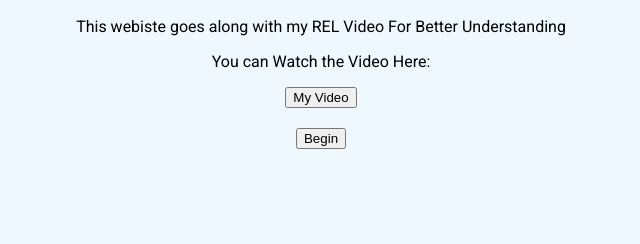
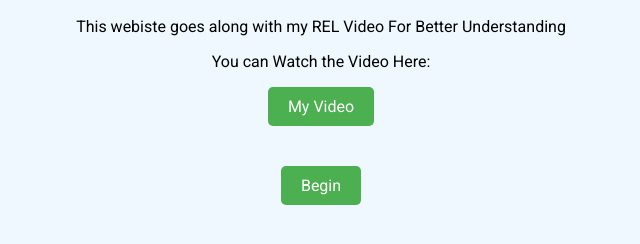
Before and after one commit to harrison991/RE-Assesment, a plain HTML site: page pages/index.html in a window 1280 px wide. Shown: the part 112-356 px from the top of the page, without its empty margins (319-959 px from the left). Drawn offline with Linux system fonts and the light colour scheme.

Commit message:
new styles

```diff
--- a/styles/style.css
+++ b/styles/style.css
@@ -1,13 +1,70 @@
 body {
   background-color: aliceblue;
-    font-family: "Roboto", "sans-serif";
+  font-family: 'Roboto', 'sans-serif';
 }
 
+/* Style for button inside the main div */
+.main input[type='button'] {
+  background-color: #4caf50; /* Green background */
+  color: white; /* White text */
+  padding: 10px 20px; /* Padding */
+  border: none; /* No border */
+  border-radius: 5px; /* Rounded corners */
+  cursor: pointer; /* Pointer cursor on hover */
+  font-size: 16px; /* Font size */
+  font-family: 'Roboto', sans-serif; /* Font family */
+  transition: background-color 0.3s; /* Smooth transition */
+}
+
+/* Hover effect for button inside the main div */
+.main input[type='button']:hover {
+  background-color: #e53935; /* Darker green on hover */
+}
+
+/* Style for button inside the button div */
+.button button {
+  background-color: #4caf50; /* Red background */
+  color: white; /* White text */
+  padding: 10px 20px; /* Padding */
+  border: none; /* No border */
+  border-radius: 5px; /* Rounded corners */
+  cursor: pointer; /* Pointer cursor on hover */
+  font-size: 16px; /* Font size */
+  font-family: 'Roboto', sans-serif; /* Font family */
+  transition: background-color 0.3s; /* Smooth transition */
+  display: block; /* Center align */
+  margin: 20px auto; /* Center align with margin */
+}
+
+/* Hover effect for button inside the button div */
+.button button:hover {
+  background-color: #e53935; /* Darker red on hover */
+}
+
+/* Center align the button container */
 .button {
   display: flex;
   justify-content: center;
   align-items: center;
   margin-top: 20px; /* Add some spacing from the content above */
+}
+
+/* Center align main content */
+.main {
+  justify-content: center;
+  text-align: center;
+}
+
+/* General styles for text and alignment */
+.title,
+.subtitle,
+.author,
+.video,
+.extravidtitle {
+  display: flex;
+  justify-content: center;
+  align-items: center;
+  margin-top: 20px; /* Add spacing between sections */
 }
 
 .title {
@@ -44,7 +101,9 @@ body {
   margin-top: 0px; /* Add some spacing from the content above */
 }
 
-* {box-sizing: border-box;}
+* {
+  box-sizing: border-box;
+}
 
 .slideshow-container {
   max-width: 1000px;
@@ -67,12 +126,17 @@ img {
 }
 
 @keyframes fade {
-    from {opacity: .4}
-    to {opacity: 1}
+  from {
+    opacity: 0.4;
+  }
+  to {
+    opacity: 1;
+  }
 }
 
 /* Next & previous buttons */
-.prev, .next {
+.prev,
+.next {
   cursor: pointer;
   position: absolute;
   top: 50%;
@@ -92,8 +156,9 @@ img {
   border-radius: 3px 0 0 3px;
 }
 
-.prev:hover, .next:hover {
-    background-color: rgba(0,0,0,0.8);
+.prev:hover,
+.next:hover {
+  background-color: rgba(0, 0, 0, 0.8);
 }
 
 /* Dots/bullets/indicators */
@@ -108,10 +173,10 @@ img {
   transition: background-color 0.6s ease;
 }
 
-.active, .dot:hover {
+.active,
+.dot:hover {
   background-color: #717171;
 }
-
 
 .main {
   justify-content: center;
@@ -119,73 +184,73 @@ img {
 }
 
 .roboto-thin {
-    font-family: "Roboto", sans-serif;
+  font-family: 'Roboto', sans-serif;
   font-weight: 100;
   font-style: normal;
 }
 
 .roboto-light {
-    font-family: "Roboto", sans-serif;
+  font-family: 'Roboto', sans-serif;
   font-weight: 300;
   font-style: normal;
 }
 
 .roboto-regular {
-    font-family: "Roboto", sans-serif;
+  font-family: 'Roboto', sans-serif;
   font-weight: 400;
   font-style: normal;
 }
 
 .roboto-medium {
-    font-family: "Roboto", sans-serif;
+  font-family: 'Roboto', sans-serif;
   font-weight: 500;
   font-style: normal;
 }
 
 .roboto-bold {
-    font-family: "Roboto", sans-serif;
+  font-family: 'Roboto', sans-serif;
   font-weight: 700;
   font-style: normal;
 }
 
 .roboto-black {
-    font-family: "Roboto", sans-serif;
+  font-family: 'Roboto', sans-serif;
   font-weight: 900;
   font-style: normal;
 }
 
 .roboto-thin-italic {
-    font-family: "Roboto", sans-serif;
+  font-family: 'Roboto', sans-serif;
   font-weight: 100;
   font-style: italic;
 }
 
 .roboto-light-italic {
-    font-family: "Roboto", sans-serif;
+  font-family: 'Roboto', sans-serif;
   font-weight: 300;
   font-style: italic;
 }
 
 .roboto-regular-italic {
-    font-family: "Roboto", sans-serif;
+  font-family: 'Roboto', sans-serif;
   font-weight: 400;
   font-style: italic;
 }
 
 .roboto-medium-italic {
-    font-family: "Roboto", sans-serif;
+  font-family: 'Roboto', sans-serif;
   font-weight: 500;
   font-style: italic;
 }
 
 .roboto-bold-italic {
-    font-family: "Roboto", sans-serif;
+  font-family: 'Roboto', sans-serif;
   font-weight: 700;
   font-style: italic;
 }
 
 .roboto-black-italic {
-    font-family: "Roboto", sans-serif;
+  font-family: 'Roboto', sans-serif;
   font-weight: 900;
   font-style: italic;
 }
```
Lines whose indentation alone changed are shown as unchanged.
